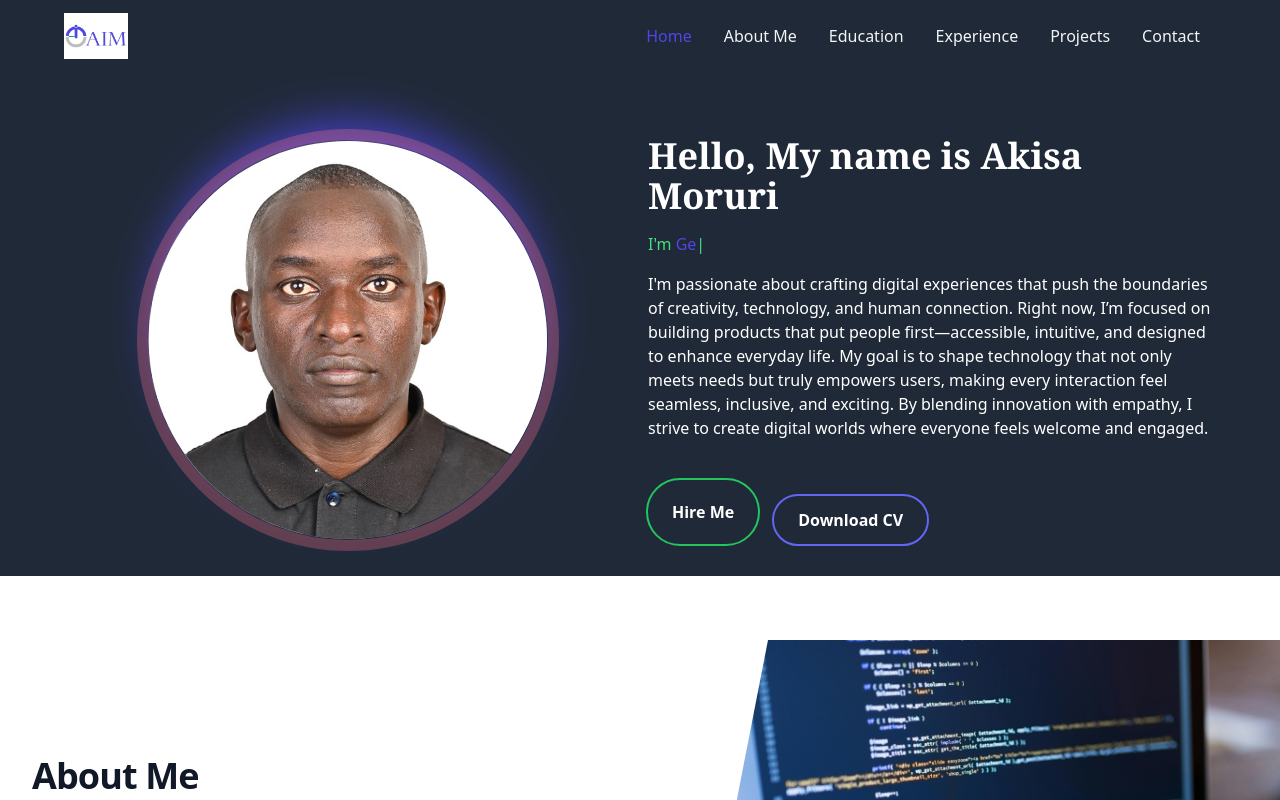
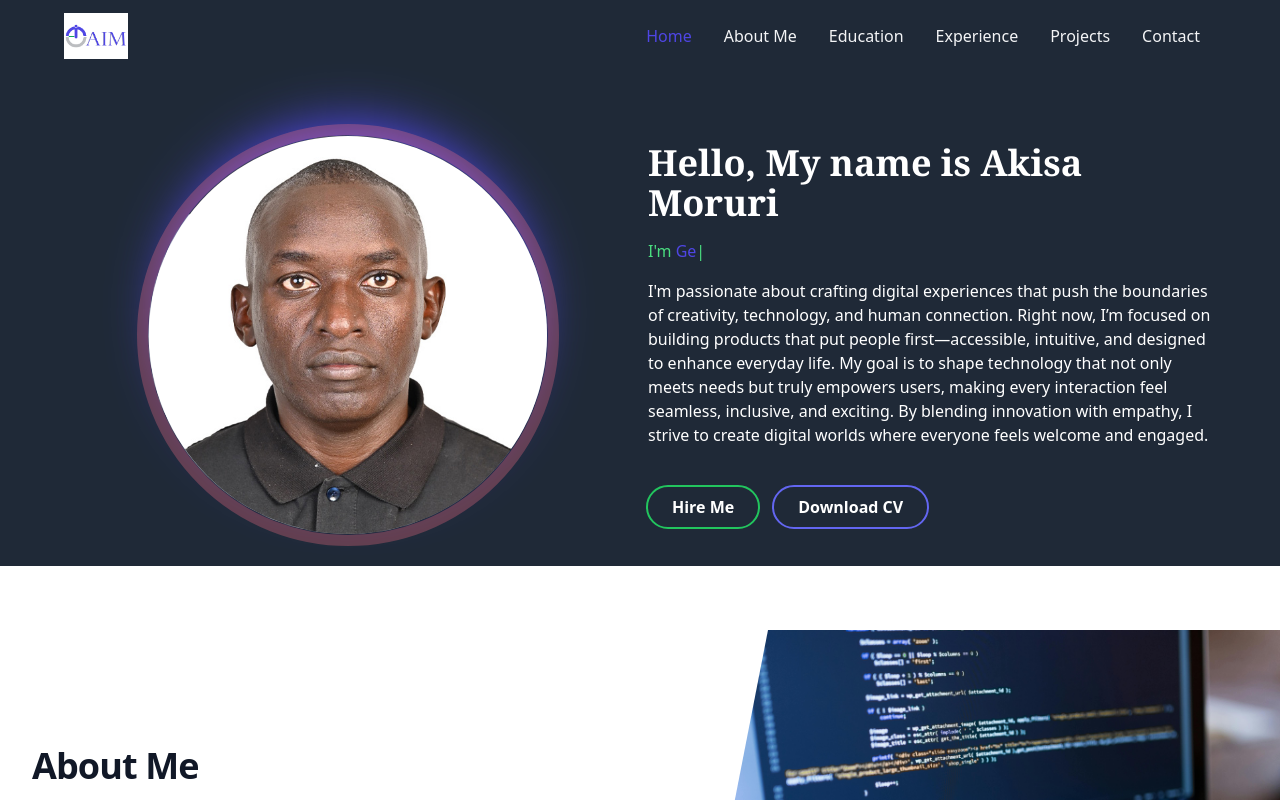
Before and after one commit to Akisa-Moruri/Portfolio, a React (Vite) app: page / in a window 1280 px wide. Shown: the top 800 px of the page. Built offline with nearby package versions, Linux system fonts and the light colour scheme.

Commit message:
Button cv customization

```diff
--- a/src/Components/Home.jsx
+++ b/src/Components/Home.jsx
@@ -44,22 +44,19 @@ function Home() {
             and engaged.
           </p>
           <div className="mt-6 flex sm:flex-row flex-col gap-4 sm:justify-start justify-center">
-            <button className="p-3 px-6 text-white font-semibold rounded-full outline outline-2 outline-green-500 hover:bg-green-600 transition ease-in-out delay-150">
+            <button className="p-2 px-6 text-white font-semibold rounded-full outline outline-2 outline-green-500 hover:bg-green-600 transition ease-in-out delay-150">
               <a href="https://wa.me/254795105127?text=<>" target="_blank" rel="noopener noreferrer">
                 Hire Me
               </a>
             </button>
 
-            <div className="flex justify-center items-center mt-4">
             <a
               href="/CV.pdf"
               download="CV.pdf"
-                className="p-3 sm:px-6 px-4 text-white font-semibold rounded-full outline outline-2 outline-indigo-500 hover:bg-indigo-600 transition ease-in-out delay-150 text-center block"
+              className="p-2 px-6 text-white font-semibold rounded-full outline outline-2 outline-indigo-500 hover:bg-indigo-600 transition ease-in-out delay-150"
             >
               Download CV
             </a>
-            </div>
-
           </div>
         </div>
       </div>
```
Lines whose indentation alone changed are shown as unchanged.
